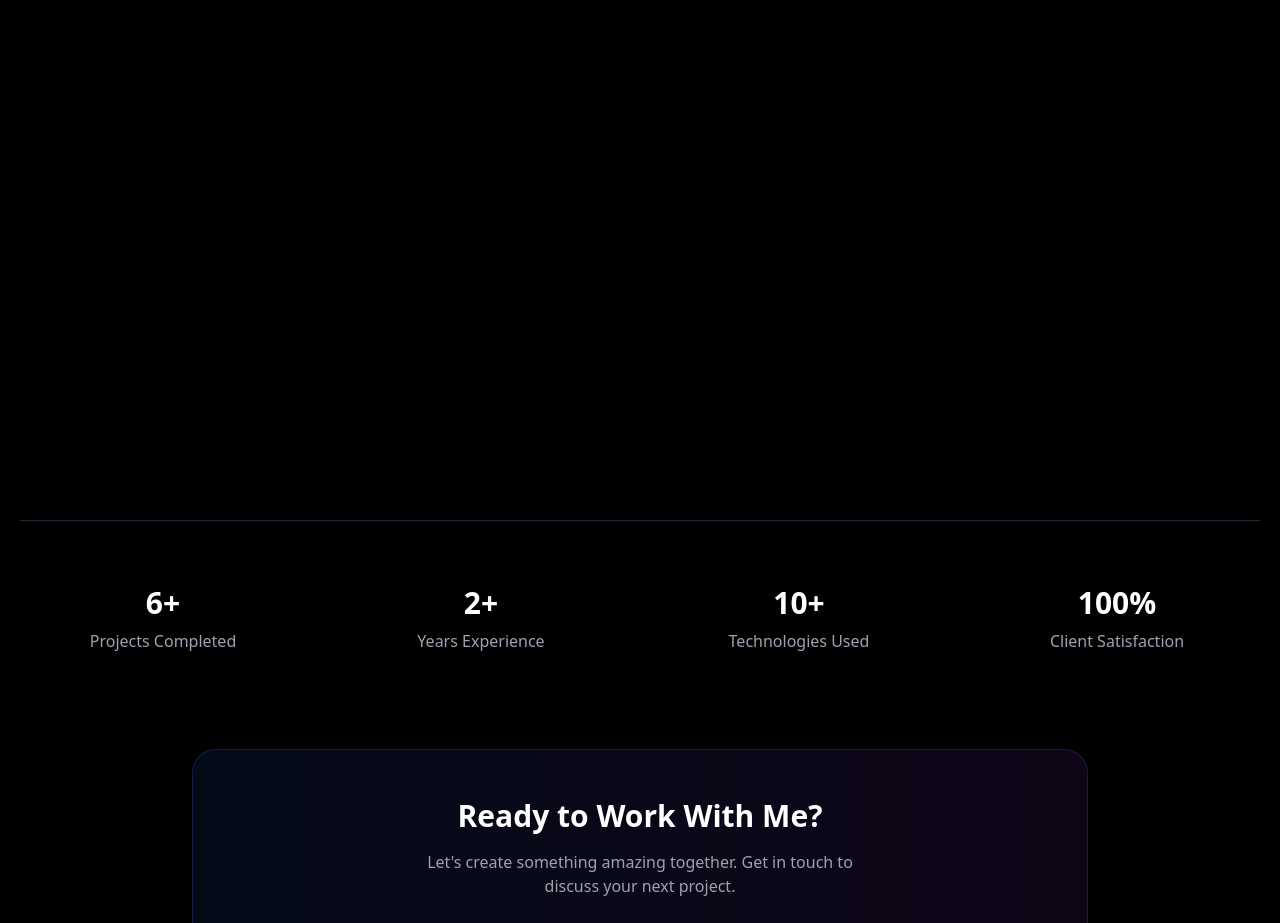
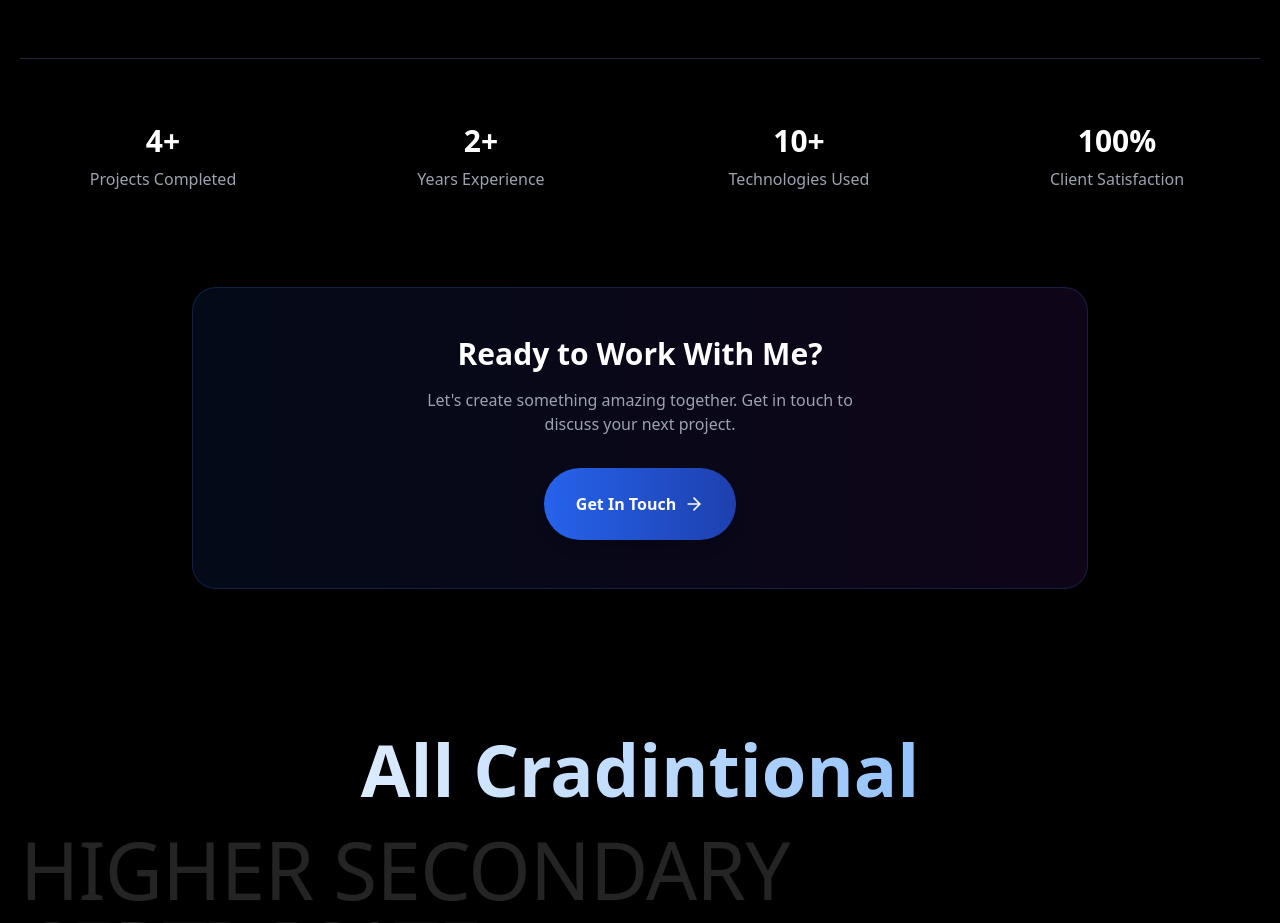
Before and after one commit to ittarek/myProtFolio, a React (Vite) app: page / in a window 1280 px wide. Shown: the part 5140-6063 px from the top of the page. Built offline with nearby package versions, Linux system fonts and the light colour scheme.

Commit message:
add best project data

```diff
--- /dev/null
+++ b/src/Pages/Portfolio/BestProjectCard.jsx
@@ -0,0 +1,94 @@
+import { Award, Github, Star } from 'lucide-react';
+import { useState } from 'react';
+
+export const BestProjectCard = ({ project, ActionButton, ExternalLink }) => {
+  const [isHovered, setIsHovered] = useState(false);
+
+  return (
+    <div
+      className="best_project_wrapper"
+      onMouseEnter={() => setIsHovered(true)}
+      onMouseLeave={() => setIsHovered(false)}>
+      <div className="best_project_card group relative bg-gradient-to-br from-gray-800 to-gray-900 border border-gray-700 rounded-2xl shadow-2xl overflow-hidden">
+        {/* Gradient Overlay on Hover */}
+        <div className="absolute inset-0 bg-gradient-to-br from-blue-500/0 to-purple-500/0 group-hover:from-blue-500/10 group-hover:to-purple-500/10 transition-all duration-500 z-10"></div>
+
+        {/* Award Badge */}
+        <div className="absolute top-4 right-4 z-20">
+          <div className="flex items-center gap-1 px-3 py-1.5 bg-gradient-to-r from-yellow-400 to-orange-500 rounded-full text-sm font-bold text-gray-900 shadow-lg">
+            <Award size={16} />
+            Best Project
+          </div>
+        </div>
+
+        {/* Rating Stars */}
+        <div className="absolute top-4 left-4 z-20 flex gap-1">
+          {[...Array(project.rating)].map((_, i) => (
+            <Star key={i} size={16} className="fill-yellow-400 text-yellow-400" />
+          ))}
+        </div>
+
+        {/* Image Container */}
+        <div className="relative h-64 lg:h-80 overflow-hidden">
+          <div className="project_image_container">
+            <img
+              src={project.image}
+              alt={project.title}
+              className="w-full h-full object-cover transition-transform duration-700 group-hover:scale-110"
+            />
+            <div className="project_image_overlay"></div>
+          </div>
+        </div>
+
+        {/* Content */}
+        <div className="relative z-10 p-6 lg:p-8">
+          {/* Category Badge */}
+          <span className="inline-block px-3 py-1 bg-blue-500/20 border border-blue-500/30 text-blue-300 text-sm rounded-full font-medium mb-4">
+            {project.category}
+          </span>
+
+          {/* Title */}
+          <h3 className="text-2xl lg:text-3xl font-bold text-white mb-2 group-hover:text-blue-300 transition-colors">
+            {project.title}
+          </h3>
+          <p className="text-blue-400 font-semibold mb-4">{project.subtitle}</p>
+
+          {/* Description */}
+          <p className="text-gray-300 text-base leading-relaxed mb-6">
+            {project.description}
+          </p>
+
+          {/* Technologies */}
+          <div className="flex flex-wrap gap-2 mb-6">
+            {project.tags.map((tech, index) => (
+              <span
+                key={index}
+                className="px-3 py-1 bg-blue-500/10 border border-blue-500/30 text-blue-300 text-sm rounded-full font-medium hover:bg-blue-500/20 transition-colors duration-300">
+                {tech}
+              </span>
+            ))}
+          </div>
+
+          {/* Action Buttons */}
+          <div className="flex flex-wrap gap-3 pt-4 border-t border-gray-700">
+            <ActionButton href={project.live_link} icon={ExternalLink} variant="primary">
+              Live Demo
+            </ActionButton>
+
+            {project.github_client && (
+              <ActionButton
+                href={project.github_client}
+                icon={Github}
+                variant="secondary">
+                View Code
+              </ActionButton>
+            )}
+          </div>
+        </div>
+
+        {/* Hover Border Effect */}
+        <div className="absolute inset-0 border-2 border-transparent group-hover:border-blue-400/50 rounded-2xl transition-all duration-500"></div>
+      </div>
+    </div>
+  );
+};
--- a/src/Pages/Portfolio/Portfolio.jsx
+++ b/src/Pages/Portfolio/Portfolio.jsx
@@ -20,41 +20,11 @@ import protFolio3 from '../../assets/protfolio-image/3assignment-3.png';
 import protFolioNews from '../../assets/protfolio-image/nextJs.jpg';
 import saralTech from '../../assets/protfolio-image/saralTech.png';
 import travent from '../../assets/protfolio-image/travent.png';
+import { BestProjectCard } from './BestProjectCard';
 
 gsap.registerPlugin(ScrollTrigger);
 
 const bestProjects = [
-  {
-    id: 1,
-    title: 'SaralTech',
-    subtitle: 'Interactive Venture Builder Platform',
-    description:
-      'A comprehensive Saral Tech Venture Builder platform with interactive Sections, progress tracking, and gamified user experiences. Built with modern web technologies by Next.js for optimal user engagement.',
-    image: saralTech,
-    tags: ['Next.js', 'Own Auth', 'Tailwind CSS', 'Backend By Next.js'],
-    live_link: 'https://incubation.saralgroups.com/',
-    github_client: '',
-    github_server: '',
-    rating: 5,
-    category: 'Enterprise',
-  },
-  {
-    id: 2,
-    title: 'Travent Booking Site',
-    subtitle: 'UAE Based Travel Booking Platform',
-    description:
-      'A modern hotels and firm aggregation platform built with React.js, featuring real-time updates, responsive design, and optimized performance for seamless Hotels consumption.',
-    image: travent,
-    tags: ['React', 'TailwindCSS', 'Cloudflare', 'React Hook', 'Laravel'],
-    live_link: 'https://travent.me/',
-    github_client: 'https://github.com/Travent-Etran/travent-frontend/tree/dev/tariq',
-    github_server: '',
-    rating: 5,
-    category: 'E-commerce',
-  },
-];
-
-const projectData = [
   {
     id: 1,
     title: 'Language Learner',
@@ -68,6 +38,9 @@ const projectData = [
     github_server: 'https://github.com/ittarek/language-lerning-site-server',
     featured: true,
   },
+];
+
+const projectData = [
   {
     id: 2,
     title: 'News Website',
@@ -147,99 +120,6 @@ const ActionButton = ({
       <Icon size={16} />
       {children}
     </button>
-  );
-};
-
-// Best Project Card Component
-const BestProjectCard = ({ project }) => {
-  const [isHovered, setIsHovered] = useState(false);
-
-  return (
-    <div
-      className="best_project_wrapper"
-      onMouseEnter={() => setIsHovered(true)}
-      onMouseLeave={() => setIsHovered(false)}>
-      <div className="best_project_card group relative bg-gradient-to-br from-gray-800 to-gray-900 border border-gray-700 rounded-2xl shadow-2xl overflow-hidden">
-        {/* Gradient Overlay on Hover */}
-        <div className="absolute inset-0 bg-gradient-to-br from-blue-500/0 to-purple-500/0 group-hover:from-blue-500/10 group-hover:to-purple-500/10 transition-all duration-500 z-10"></div>
-
-        {/* Award Badge */}
-        <div className="absolute top-4 right-4 z-20">
-          <div className="flex items-center gap-1 px-3 py-1.5 bg-gradient-to-r from-yellow-400 to-orange-500 rounded-full text-sm font-bold text-gray-900 shadow-lg">
-            <Award size={16} />
-            Best Project
-          </div>
-        </div>
-
-        {/* Rating Stars */}
-        <div className="absolute top-4 left-4 z-20 flex gap-1">
-          {[...Array(project.rating)].map((_, i) => (
-            <Star key={i} size={16} className="fill-yellow-400 text-yellow-400" />
-          ))}
-        </div>
-
-        {/* Image Container */}
-        <div className="relative h-64 lg:h-80 overflow-hidden">
-          <div className="project_image_container">
-            <img
-              src={project.image}
-              alt={project.title}
-              className="w-full h-full object-cover transition-transform duration-700 group-hover:scale-110"
-            />
-            <div className="project_image_overlay"></div>
-          </div>
-        </div>
-
-        {/* Content */}
-        <div className="relative z-10 p-6 lg:p-8">
-          {/* Category Badge */}
-          <span className="inline-block px-3 py-1 bg-blue-500/20 border border-blue-500/30 text-blue-300 text-sm rounded-full font-medium mb-4">
-            {project.category}
-          </span>
-
-          {/* Title */}
-          <h3 className="text-2xl lg:text-3xl font-bold text-white mb-2 group-hover:text-blue-300 transition-colors">
-            {project.title}
-          </h3>
-          <p className="text-blue-400 font-semibold mb-4">{project.subtitle}</p>
-
-          {/* Description */}
-          <p className="text-gray-300 text-base leading-relaxed mb-6">
-            {project.description}
-          </p>
-
-          {/* Technologies */}
-          <div className="flex flex-wrap gap-2 mb-6">
-            {project.tags.map((tech, index) => (
-              <span
-                key={index}
-                className="px-3 py-1 bg-blue-500/10 border border-blue-500/30 text-blue-300 text-sm rounded-full font-medium hover:bg-blue-500/20 transition-colors duration-300">
-                {tech}
-              </span>
-            ))}
-          </div>
-
-          {/* Action Buttons */}
-          <div className="flex flex-wrap gap-3 pt-4 border-t border-gray-700">
-            <ActionButton href={project.live_link} icon={ExternalLink} variant="primary">
-              Live Demo
-            </ActionButton>
-
-            {project.github_client && (
-              <ActionButton
-                href={project.github_client}
-                icon={Github}
-                variant="secondary">
-                View Code
-              </ActionButton>
-            )}
-          </div>
-        </div>
-
-        {/* Hover Border Effect */}
-        <div className="absolute inset-0 border-2 border-transparent group-hover:border-blue-400/50 rounded-2xl transition-all duration-500"></div>
-      </div>
-    </div>
   );
 };
 
@@ -422,7 +302,12 @@ const ModernPortfolio = () => {
 
           <div className="grid grid-cols-1 lg:grid-cols-2 gap-8 max-w-7xl mx-auto">
             {bestProjects.map(project => (
-              <BestProjectCard key={project.id} project={project} />
+              <BestProjectCard
+                key={project.id}
+                project={project}
+                ActionButton={ActionButton}
+                ExternalLink={ExternalLink}
+              />
             ))}
           </div>
         </div>
```
